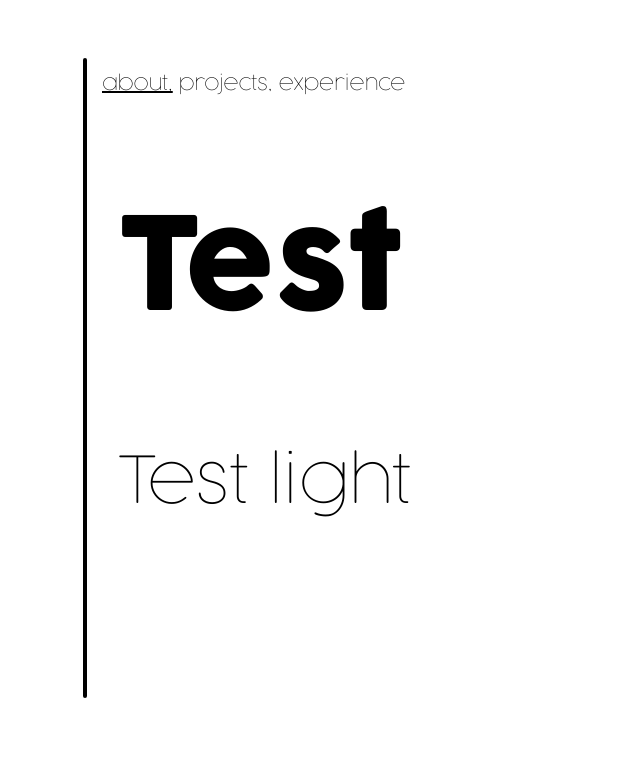
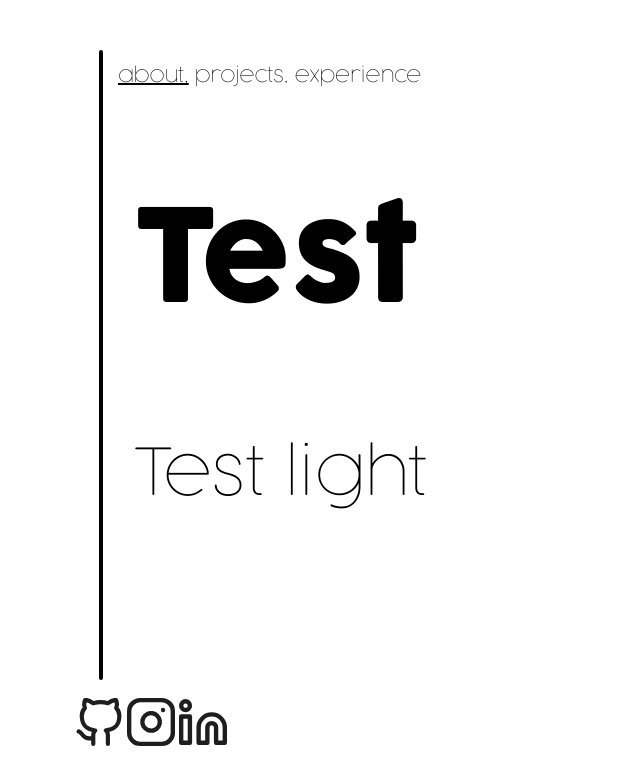
Before and after one commit to mitchbrown1024/mitchbrown1024.github.io, a SvelteKit app: page / in a window 1280 px wide. Shown: the top 784 px of the page, without its empty margins (0-640 px from the left). Built offline with nearby package versions, Linux system fonts and the light colour scheme.

Commit message:
converted layout to flex layout and added margins

```diff
--- a/src/routes/+layout.svelte
+++ b/src/routes/+layout.svelte
@@ -1,10 +1,24 @@
 <script>
 	let { children } = $props();
+    let icon_size = 48;
 	import { page } from '$app/state';
+	import { onMount } from 'svelte';
+	import Github from './github.svelte';
+    import Instagram from './instagram.svelte';
+    import LinkedIn from './linked-in.svelte';
+    import { browser } from '$app/environment';
+
+    let vh = $state(100);
+
+    if(browser) {
+        vh = (window.innerHeight - 100) * 0.01;
+    }
 </script>
 
-<div class="parent">
-        <div class="line"></div>
+<div class="parent" style="--vh: {vh}px">
+    <div class="line-icons">
+        <div class="horizontal">
+            <div class="line" style="--offset: {icon_size / 2}px"></div>
             <div class="vertical">
                 <nav>
                     <ul>
@@ -15,6 +29,14 @@
                 </nav>
                 <div class="content">
                     {@render children()}
+                </div>
+        </div>
+        </div>
+        <div class="empty"></div>
+        <div class="icons">
+            <Github size={icon_size}></Github>
+            <Instagram size={icon_size}></Instagram>
+            <LinkedIn size={icon_size}></LinkedIn>
         </div>
     </div>
 </div>
@@ -62,20 +84,41 @@
 
     div.line {
         background-color: black;
-        height: 80vh;
+        flex-grow: 100;
         position: relative;
         top: 0;
         width: 4px;
         border-radius: 2.5px;
+        margin-left: var(--offset);
     }
 
     div.parent {
         display: inline-flex;
         margin-left: 75px;
         margin-top: 50px;
+        height: calc(var(--vh, 1vh) * 100);
     }
+
     div.content {
+        padding-top:0;
         padding-left: 30px;
     }
 
+    div.line-icons {
+        display: flex;
+        flex-direction: column;
+        justify-content: space-between;
+    }
+
+    div.horizontal {
+        display: flex;
+        height: 100%;
+    }
+
+    div.empty {
+        height: 20px;
+    }
+
+    :global(body) { /* this will apply to <body> */ margin: 0; padding: 0; }
+
 </style>
```
Lines whose indentation alone changed are shown as unchanged.
